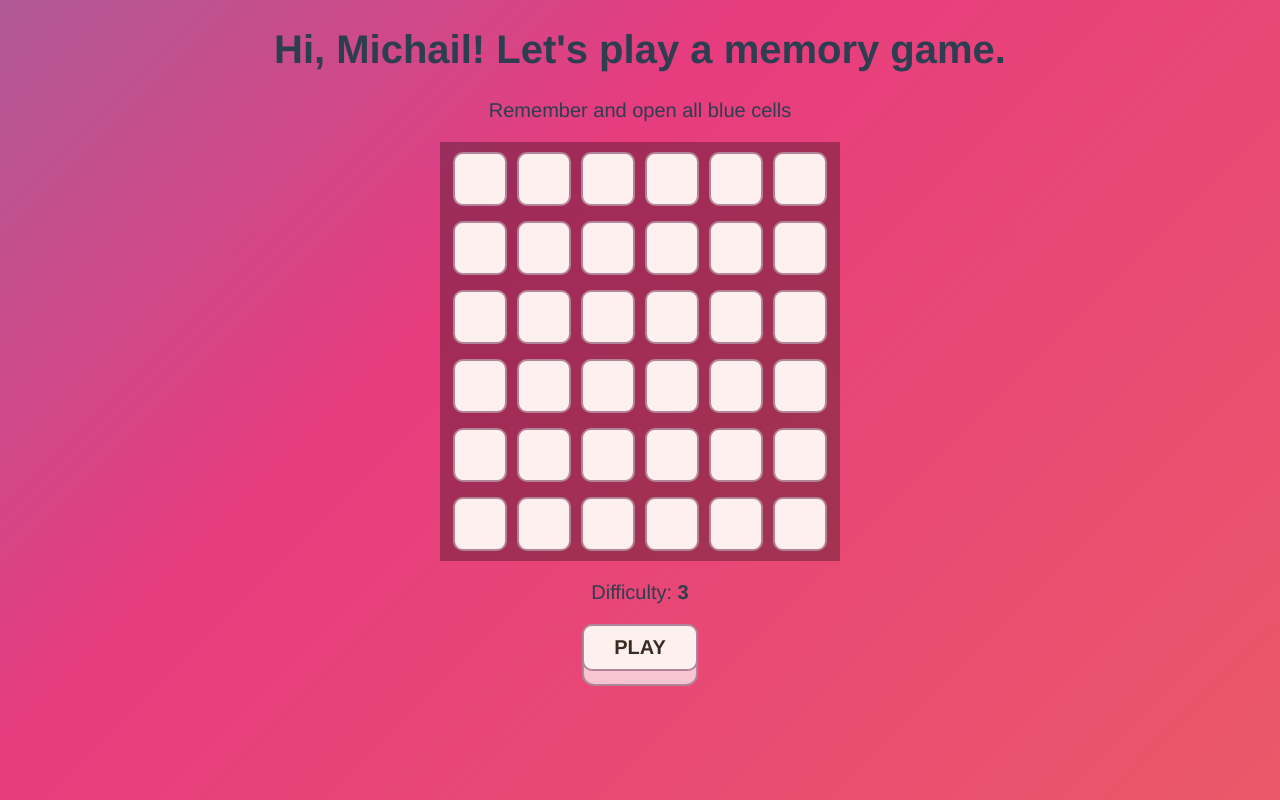
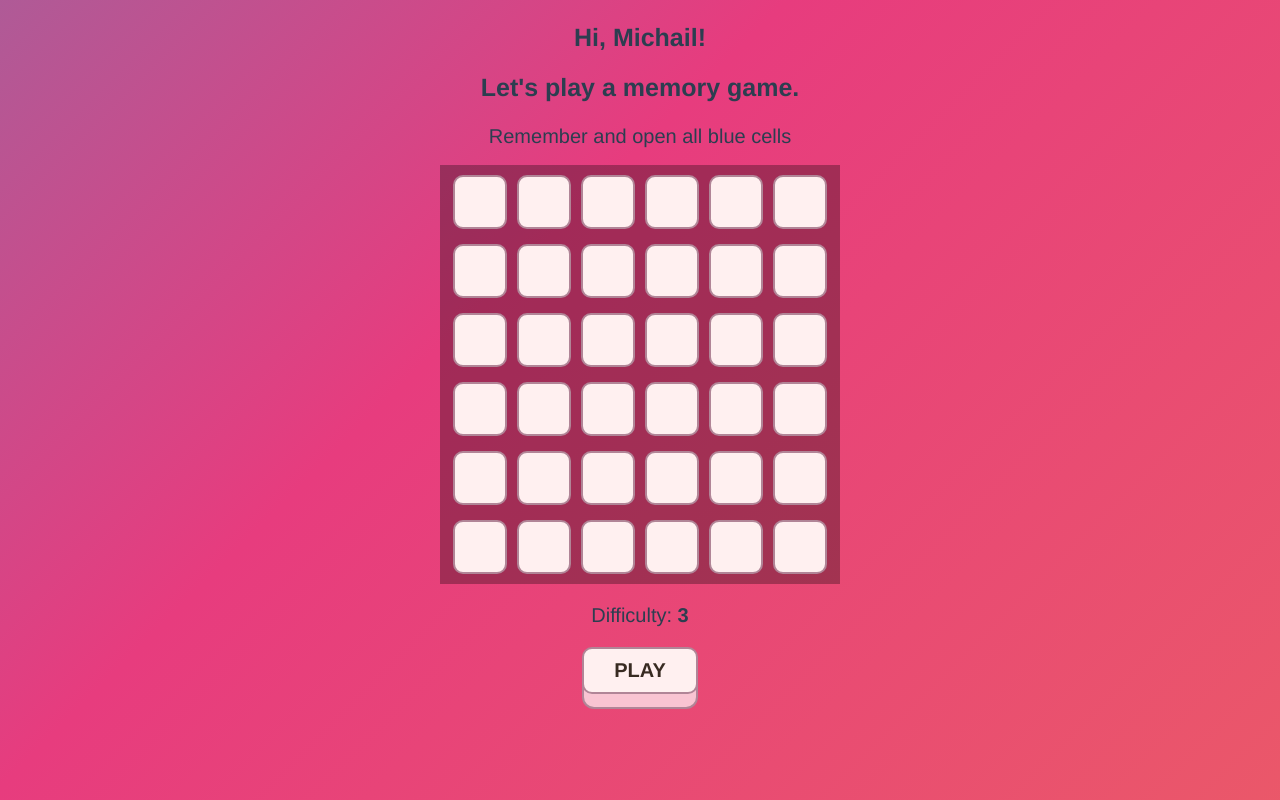
Before and after one commit to lisaozerova/memory-game, a Vue app: page / in a window 1280 px wide. Built offline with nearby package versions, Linux system fonts and the light colour scheme.

Commit message:
добавлен компонент с рендер-функцией и слотами

```diff
--- a/src/App.vue
+++ b/src/App.vue
@@ -1,17 +1,24 @@
 <template>
-  <h1>Hi, Michail! Let's play a memory game.</h1>
-  <p>Remember and open all blue cells</p>
+  <Heading v-bind:level="1">
+    <p>Hi, Michail!</p>
+    <p>Let's play a memory game.</p>
+  </Heading>
+  <Heading v-bind:level="2">
+    Remember and open all blue cells
+  </Heading>
 
   <Board />
 </template>
 
 <script>
-import Board from './components/Board';
+import Board from '@/components/Board';
+import Heading from '@/components/Heading';
 
 export default {
   name: 'App',
   components: {
     Board,
+    Heading,
   }
 }
 </script>
@@ -31,6 +38,16 @@ body {
   background-size: 400% 400%;
 }
 
+h1 {
+  font-size: 25px;
+  line-height: 25px;
+}
+
+h2 {
+  font-size: 20px;
+  font-weight: normal;
+}
+
 @keyframes gradient {
   0% {
     background-position: 0% 50%;
--- /dev/null
+++ b/src/components/Heading.vue
@@ -0,0 +1,19 @@
+<script>
+import { h } from 'vue';
+
+export default {
+  name: 'Heading',
+  render: function () {
+    return h(
+      'h' + this.level,
+      this.$slots.default(),
+    )
+  },
+  props: {
+    level: {
+      type: Number,
+      required: true,
+    }
+  }
+}
+</script>
```
